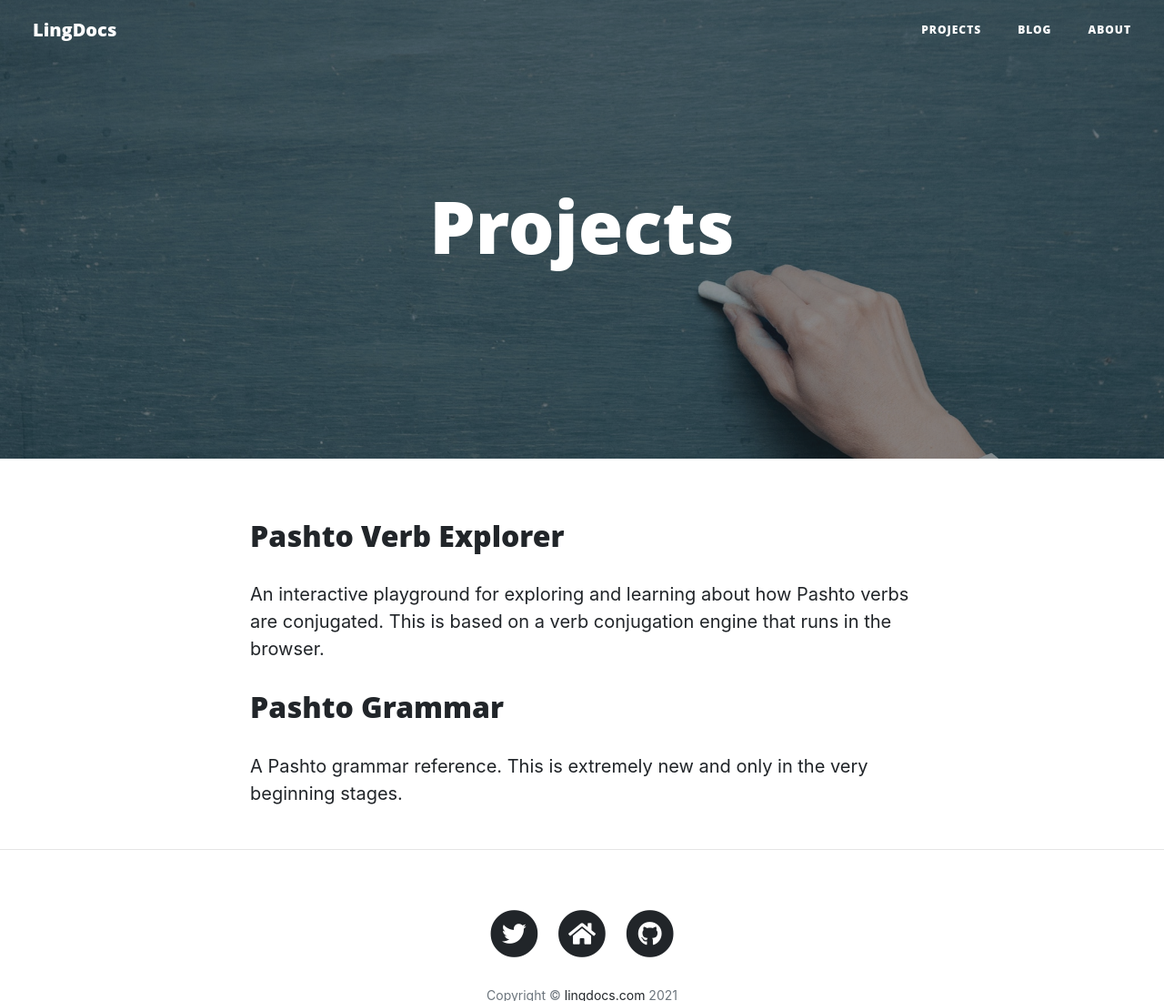
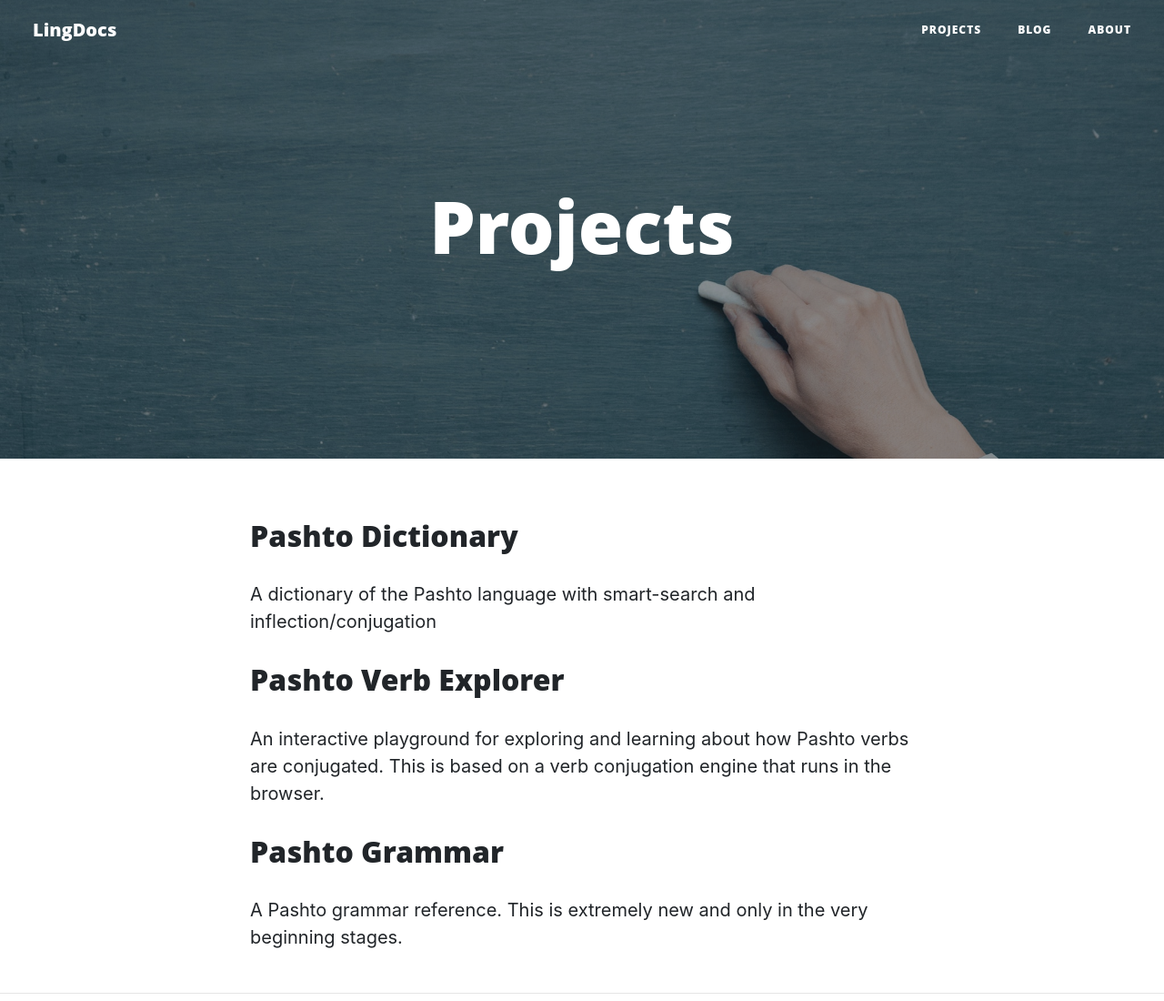
Before and after one commit to lingdocs/lingdocs.com, a Gatsby site: page /projects in a window 1280 px wide. Shown: the top 1100 px of the page at 91% size. Built offline with nearby package versions, Linux system fonts and the light colour scheme; Gatsby itself is replaced by a stand-in of ours.

Commit message:
release dictionary

```diff
--- a/src/pages/projects.js
+++ b/src/pages/projects.js
@@ -4,6 +4,11 @@ import SEO from "../components/seo";
 import aboutBackground from "../assets/images/about-bg.jpg";
 
 const projects = [
+    {
+      title: "Pashto Dictionary",
+      description: "A dictionary of the Pashto language with smart-search and inflection/conjugation",
+      link: "https://dictionary.lingdocs.com",
+    },
     {
         title: "Pashto Verb Explorer",
         description: "An interactive playground for exploring and learning about how Pashto verbs are conjugated. This is based on a verb conjugation engine that runs in the browser.",
```
